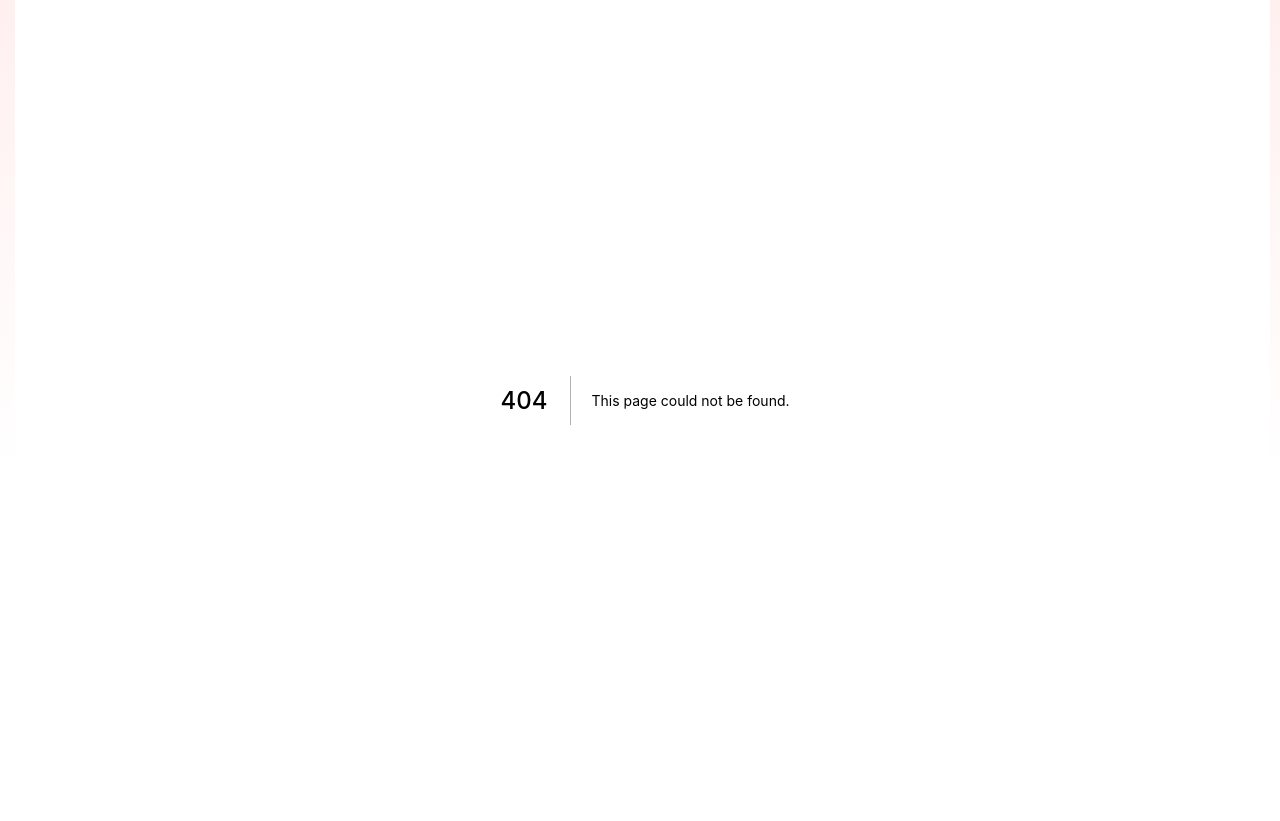
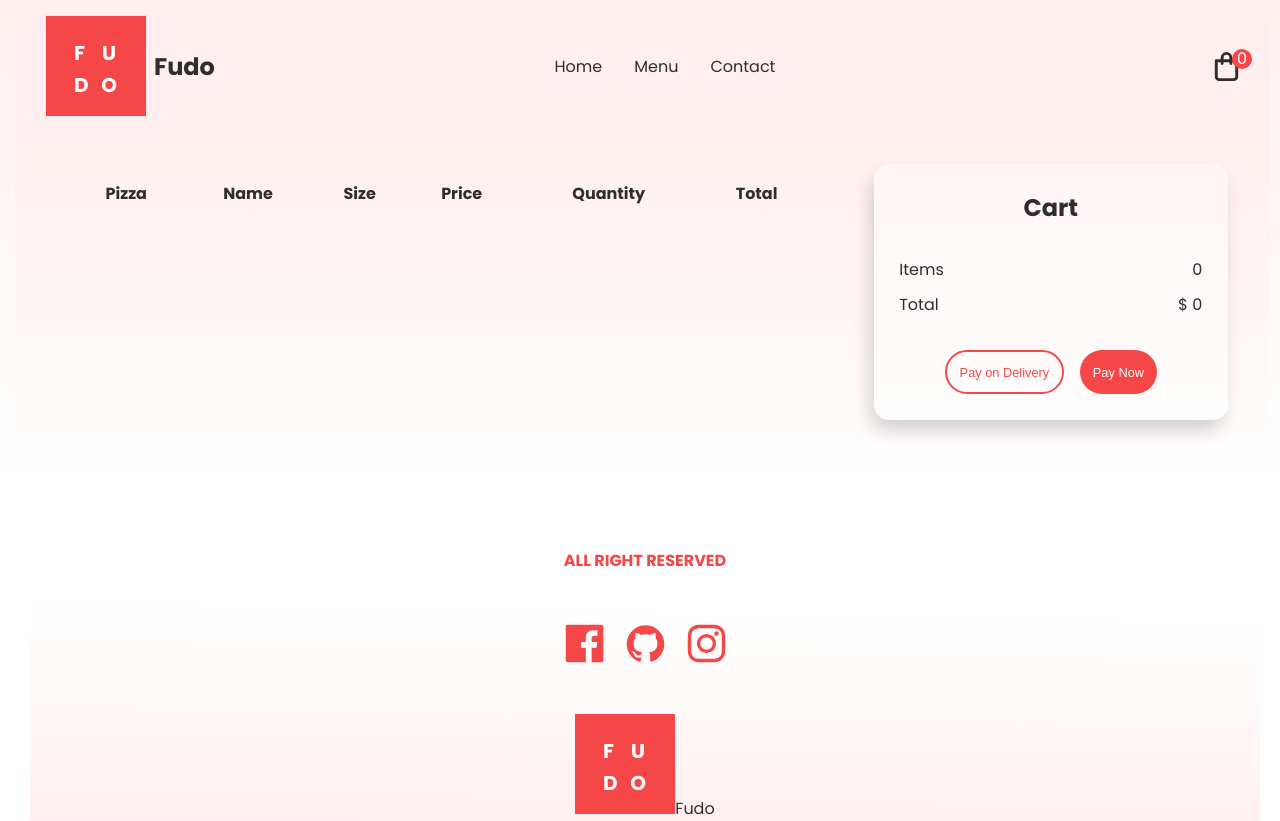
Before and after one commit to nosianuri/pizza-lover, a Next.js app: page /cart in a window 1280 px wide. Before the commit this address had no page. Before the commit the page ends 800 px from the top, so only its background shows below. Built offline with nearby package versions, Linux system fonts and the light colour scheme.

Commit message:
Set add to cart with prize and quantity

```diff
--- a/components/Header.jsx
+++ b/components/Header.jsx
@@ -1,10 +1,17 @@
-import css from '../styles/Header.module.css'
-import Image from 'next/image'
-import Logo from '../assets/Logo.png'
-import  {UilShoppingBag} from '@iconscout/react-unicons'
+import css from '../styles/Header.module.css';
+import Image from 'next/image';
+import Logo from '../assets/Logo.png';
+import { UilShoppingBag } from '@iconscout/react-unicons';
+import { useStore } from "../store/store";
+import Link from 'next/link';
 
 export default function Header() {
-    return(
+
+    // state in terminal
+    const state = useStore((state) => state)
+    console.log(state)
+    const items = useStore((state) => state.cart.pizzas.length)
+    return (
         <div className={css.header}>
             {/* logo side */}
             <div className={css.logo}>
@@ -21,10 +28,12 @@ export default function Header() {
 
             {/* right side */}
             <div className={css.rightSide}>
-                <div className={css.cart}>
-                    <UilShoppingBag size={35} color="#2E2E2E" />
-                    <div className={css.badge}>1</div>
-                </div>
+                <Link href='/cart'>
+                    <div className={css.cart}>
+                        <UilShoppingBag size={35} color="#2E2E2E" />
+                        <div className={css.badge}>{items}</div>
+                    </div>
+                </Link>
             </div>
         </div>
     )
--- /dev/null
+++ b/pages/cart.js
@@ -0,0 +1,111 @@
+import Image from "next/image";
+import { useState } from "react";
+import toast, {Toaster} from "react-hot-toast";
+import Layout from "../components/Layout";
+import { urlFor } from "../lib/client";
+import { useStore } from "../store/store";
+import css from '../styles/Cart.module.css';
+
+export default function Cart() {
+    const CartData = useStore((state)=>state.cart);
+    const removePizza = useStore((state)=>state.removePizza);
+    const [PaymentMethod, setPaymentMethod] = useState(null)
+    const handleRemove = (i) => {
+        removePizza(i);
+        toast.error('Item Removed')
+    };
+
+    const total = ()=> CartData.pizzas.reduce((a,b)=>a+b.quantity * b.price, 0)
+
+    const handleOnDelivery = () => {
+
+    }
+    return(
+        <Layout>
+            <div className={css.container}>
+
+            {/* details */}
+                <div className={css.details}>
+                    <table className={css.table}>
+                        <thead>
+                            <th>Pizza</th>
+                            <th>Name</th>
+                            <th>Size</th>
+                            <th>Price</th>
+                            <th>Quantity</th>
+                            <th>Total</th>
+                            <th></th>
+                        </thead>
+                        <tbody className={css.tbody}>
+                            {CartData.pizzas.length > 0 &&
+                            CartData.pizzas.map((pizza, i)=> {
+
+                                const src = urlFor(pizza.image).url()
+                                return(
+                                <tr key={i}>
+                                    <td className={css.imageTd}>
+                                        <Image
+                                            loader = {()=> src}
+
+                                            src={src}
+                                            alt=""
+                                            objectFit="cover"
+                                            width={85}
+                                            height={85}
+                                        />
+                                    </td>
+                                    <td>
+                                        {pizza.name}
+                                    </td>
+                                    <td>
+                                        {
+                                            pizza.size === 0 ?
+                                            "small" :
+                                            pizza.size === 1 ?
+                                            "Medium" :
+                                            "Large"
+                                        }
+                                    </td>
+
+                                    <td>
+                                        {pizza.price}
+                                    </td>
+                                    <td>
+                                        {pizza.quantity}
+                                    </td>
+                                    <td>
+                                        {pizza.price * pizza.quantity}
+                                    </td>
+                                    <td style={{color: "var(--themeRed)",
+                                    cursor: 'pointer'}} onClick={() =>handleRemove(i)}>X</td>
+                                </tr>
+                                )})}
+                        </tbody>
+                    </table>
+                </div>
+
+                {/* cart Box */}
+                <div className={css.cart}>
+                    <span>Cart</span>
+                    <div className={css.CartDetails}>
+                        <div>
+                            <span>Items</span>
+                            <span>{CartData.pizzas.length}</span>
+                        </div>
+
+                        <div>
+                            <span>Total</span>
+                            <span>$ {total()}</span>
+                        </div>
+                    </div>
+
+                    <div className={css.buttons}>
+                        <button className="btn" onClick={handleOnDelivery}>Pay on Delivery</button>
+                        <button className="btn">Pay Now</button>
+                    </div>
+                </div>
+            </div>
+            <Toaster />
+        </Layout>
+    )
+}
--- /dev/null
+++ b/store/store.js
@@ -0,0 +1,28 @@
+import create from 'zustand';
+
+export const useStore = create(
+    (set) => ({
+
+
+        // cart
+        cart: {
+            pizzas: []
+        },
+
+        // add Pizza in cart
+        addPizza: (data)=>
+        set((state) => ({
+            cart: {
+                pizzas: [...state.cart.pizzas, data]
+            }
+        })),
+
+        // Remove pizza
+        removePizza : (index)=>
+        set((state)=> ({
+            cart: {
+                pizzas: state.cart.pizzas.filter((_, i)=> i !=index)
+            }
+        }))
+    })
+)
--- /dev/null
+++ b/styles/Cart.module.css
@@ -0,0 +1,71 @@
+.container{
+    padding: 2rem;
+    display: grid;
+    grid-template-columns: 2.2fr 1fr;
+    gap: 2rem;
+}
+
+.table{
+    width: 100%;
+    border-collapse: separate;
+    border-spacing: 1rem;
+}
+
+.tbody>tr>td{
+    text-align: center;
+}
+
+.tbody>tr>:nth-child(2)
+{
+    width: 15%;
+}
+
+.imageTd>span>img{
+    border-radius: 1rem;
+}
+
+.cart{
+    display: flex;
+    flex-direction: column;
+    align-items: center;
+    justify-content: space-between;
+    height: 16rem;
+    padding: 1.6rem;
+    background: var(--cartBack);
+    box-shadow: var(--shadow);
+    border-radius: 15px;
+}
+
+.cart>span{
+    font-weight: bold;
+    font-size: 1.5rem;
+}
+
+.CartDetails{
+    width: 100%;
+    display: flex;
+    flex-direction: column;
+    gap: 0.6rem;
+}
+
+.CartDetails>div{
+    display: flex;
+    justify-content: space-between;
+}
+
+.buttons{
+    display: flex;
+    gap: 1rem;
+}
+
+.buttons> *{
+    font-size: 0.8rem;
+    padding: 0.8rem;
+}
+
+.buttons>:nth-child(1)
+{
+    background-color: transparent;
+    color: var(--themeRed);
+    border: 2px solid var(--themeRed);
+}
```
Also changed, not shown: pages/pizza/[slug].js (+12 -2 lines).
